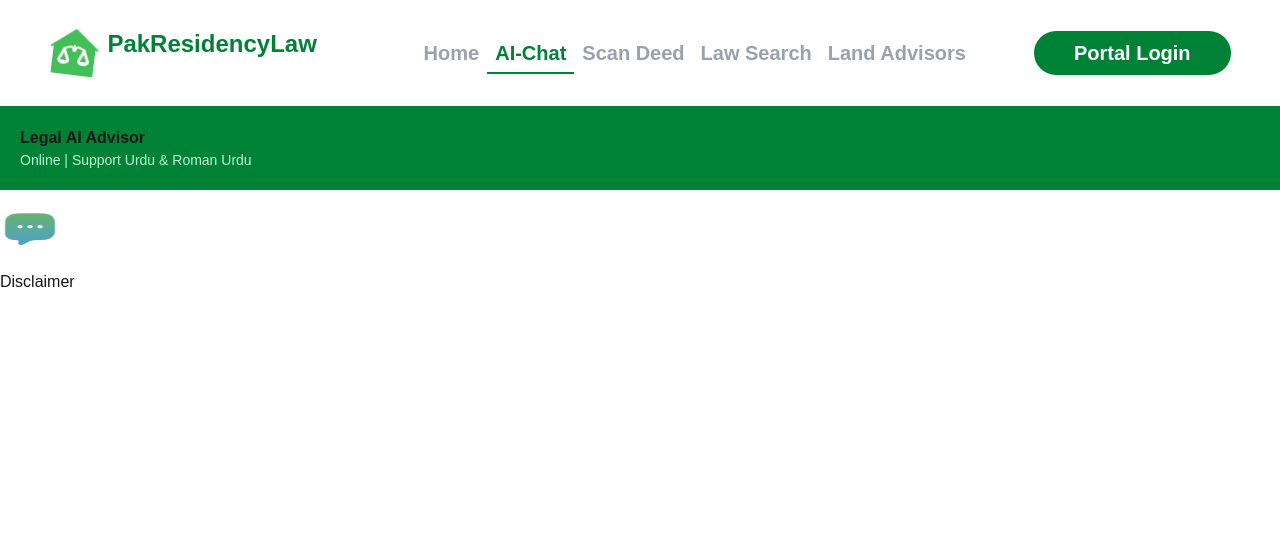
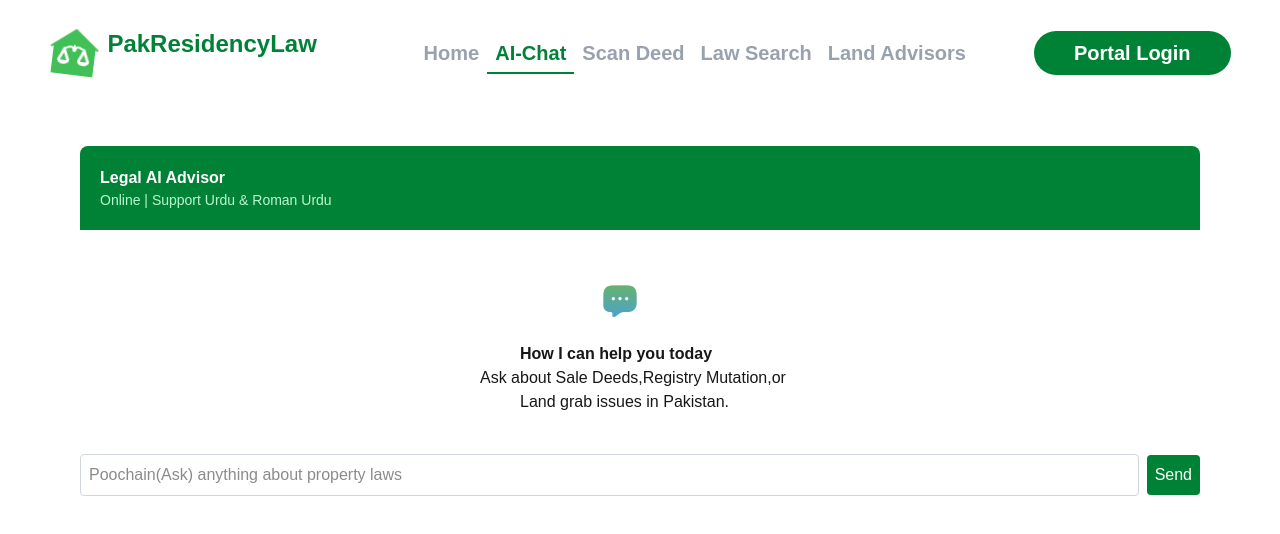
Before and after one commit to M-Aziz-Ahmed/pak-residency-law, a Next.js app: page /portfollio/AiChat in a window 1280 px wide. Shown: the top 534 px of the page. Built offline with nearby package versions, Linux system fonts and the light colour scheme.

Commit message:
Scandeed,AIchat

```diff
--- a/app/components/Navbar.jsx
+++ b/app/components/Navbar.jsx
@@ -6,7 +6,7 @@ const Navbar = () => {
     const links = [
         {name:'Home', link:'/portfollio'},
         {name:'AI-Chat', link:'/portfollio/AiChat'},
-        {name:'Scan Deed', link:'/'},
+        {name:'Scan Deed', link:'/portfollio/ScanDeed'},
         {name:'Law Search', link:'/'},
         {name:'Land Advisors', link:'/'},
     ]
--- a/app/components/port/AiChat.jsx
+++ b/app/components/port/AiChat.jsx
@@ -1,18 +1,24 @@
 export default function AiChat() {
     return (
         <div className="">
-            <div className="cont ">
-                <div className="header bg-green-700 items-center justify-center p-5">
-<h3 className="font-bold">Legal AI Advisor</h3>
- <p className="text-sm text-green-200">
+            <div className="cont mt-10 ml-20 mr-20">
+                <div className="header bg-green-700 items-center justify-center p-5 rounded-t-lg text-white">
+                 <h3 className="font-bold">Legal AI Advisor</h3>
+                   <p className="text-sm text-green-200">
               Online | Support Urdu & Roman Urdu
             </p>
                 </div>
-                <div className="body">
-                 <img src="/message.png" alt="icon message" className="py-5 w-15 h-20 items-center justify-center"/>
+                <div className="body items-center justify-center mt-8">
+                 <img src="/message.png" alt="icon message" className="py-5 w-10 h-20 ml-130 items-center justify-center"/>
+                  <h2 className="font-bold ml-110">How I can help you today</h2>
+                  <p className="ml-100">Ask about Sale Deeds,Registry Mutation,or</p>
+                  <p className="ml-110">Land grab issues in Pakistan.</p>
                 </div>
-                <div className="footer">
-<h1>Disclaimer</h1>
+                <div className="footer flex items-center justify-center mt-10">
+                 <searchbar className="w-full">
+                  <input type="text" placeholder="Poochain(Ask) anything about property laws" className="w-full p-2 border border-gray-300 rounded"/>
+                 </searchbar>
+                 <button className="bg-green-700 text-white p-2 rounded ml-2">Send</button>
                 </div>
             </div>
         </div>
--- /dev/null
+++ b/app/components/port/ScanDeed.jsx
@@ -0,0 +1,23 @@
+export default function ScanDeed() {
+    return (
+        <div>
+            <div className="scandeedheader">
+            <h1 className="text-2xl font-bold items-center justify-center flex mt-3">AI Document Inspector</h1>
+            <p className="mt-2 items-center justify-center flex">Upload your Registry,sale deed or Allotement letter.Our AI will extract text,</p>
+            <p className="items-center justify-center flex">identify risks, and suggest relevant sections of Pakistani law.</p>
+            </div>
+            <div className="box m-20 flex-row">
+                <div className="box1 ml-55 mt-15 mr-155 border text-center w-50% h-100% pt-35 pb-15 pl-4 pr-4 rounded-lg">
+              <h2 className=" text-2xl font-bold">Drop Legal papers</h2>
+              <span className="font-medium">Support Png,Jpg & pdf scans.High</span>
+              <p>resolution recomended.</p>
+              <button className="bg-green-700 text-white p-2 rounded mt-5 pl-1">Upload Document</button>
+                </div>
+                <div className="box2 ml-55 mt-15 mr-155 border text-center w-50% h-100% pt-35 pb-15 pl-4 pr-4 rounded-lg">
+              <h2 className=" text-2xl font-bold">AI Assesment</h2>
+
+                </div>
+            </div>
+        </div>
+    );
+}
--- /dev/null
+++ b/app/portfollio/ScanDeed/page.js
@@ -0,0 +1,10 @@
+import ScanDeed from "@/app/components/port/ScanDeed";
+
+export default async function Page({ params }) {
+    const { param } = await params;
+    return (
+        <div>
+            <ScanDeed/>
+        </div>
+    );
+}
```
